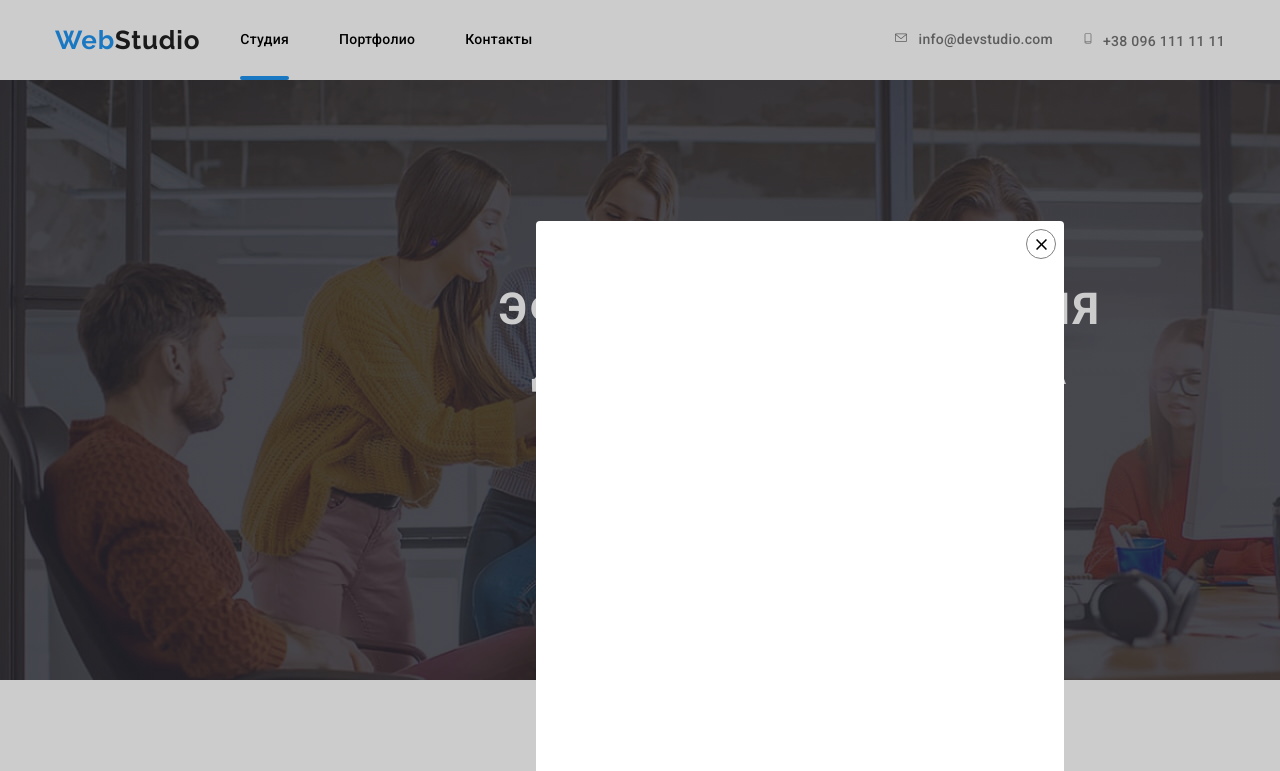
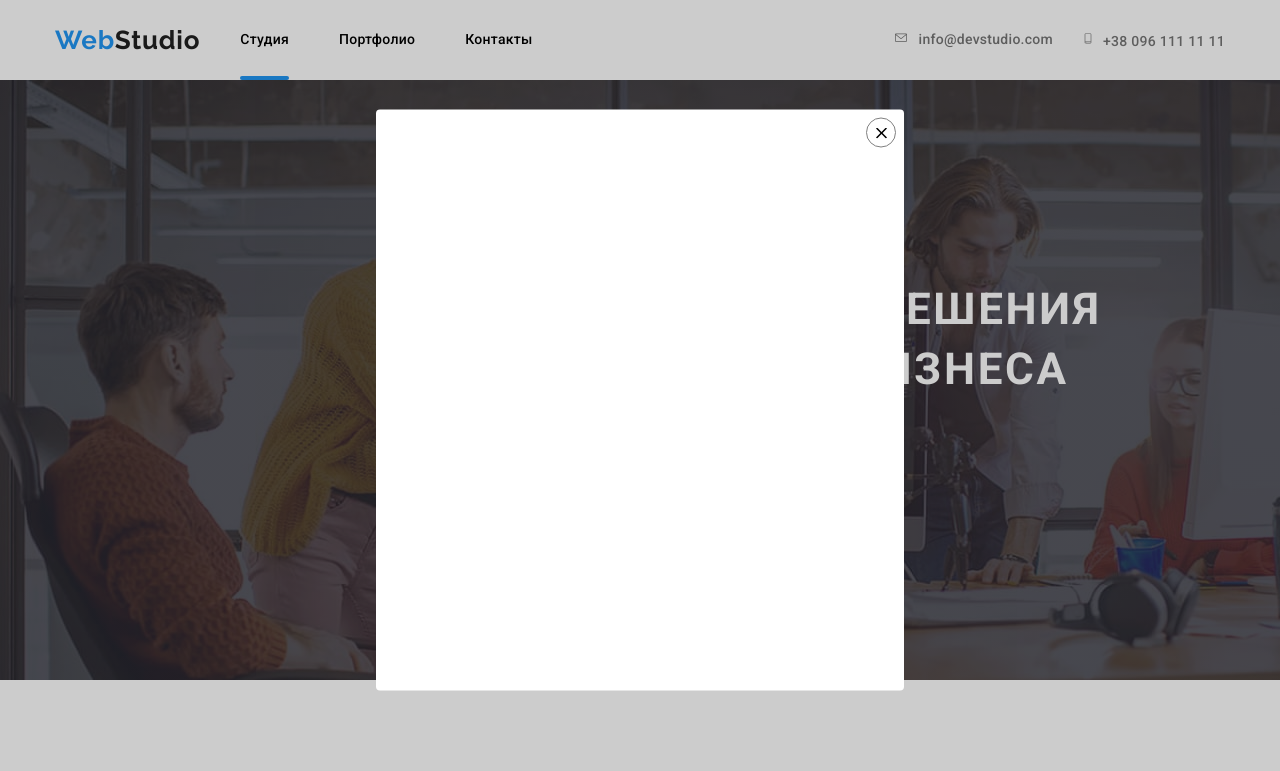
Before and after one commit to TatyanaLozova/goit-markup-hw-05, a plain HTML site: page index.html in a window 1280 px wide. Both pictures are taken after a click on the button "Заказать услугу". Shown: the top 771 px of the page. Drawn offline with Linux system fonts and the light colour scheme.

Commit message:
центр окно модалки

```diff
--- a/css/webstyles.css
+++ b/css/webstyles.css
@@ -16,16 +16,22 @@
 }
 .modal {
 position: absolute;
+
 width: 528px;
 height: 581px;
-left: 536px;
-top: 221px;
+top: 50%;
+left: 50%;
+transform: translate(-50%, -50%);
+background: #FFFFFF;
+border-radius: 4px;
 
-background: #FFFFFF;
+/*left: 536px;
+top: 221px;*/
+
 /*
 box-shadow: 0px 1px 3px rgba(0, 0, 0, 0.12),
  0px 1px 1px rgba(0, 0, 0, 0.14), 0px 2px 1px rgba(0, 0, 0, 0.2);*/
-border-radius: 4px;
+
 
 }
 .modal-close {
```
